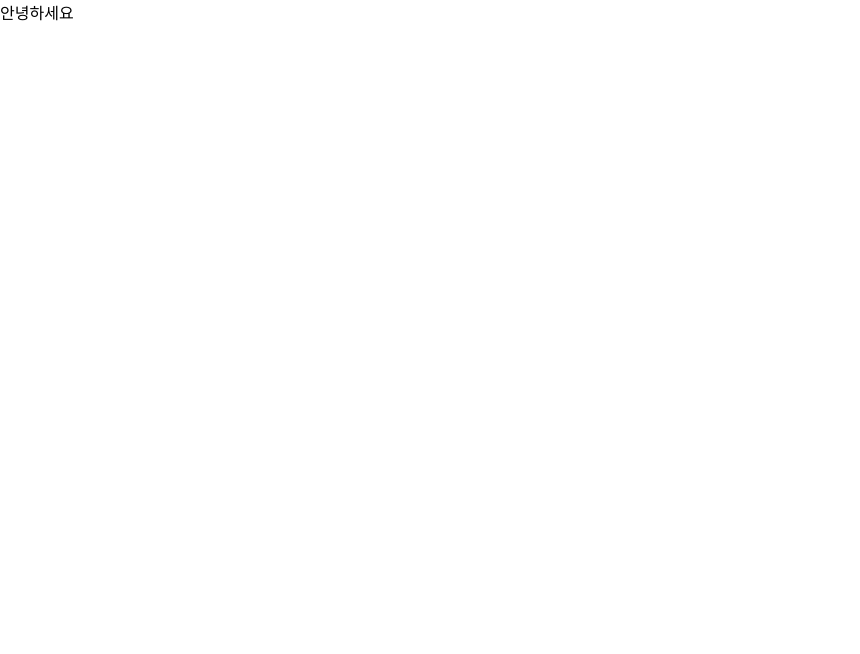
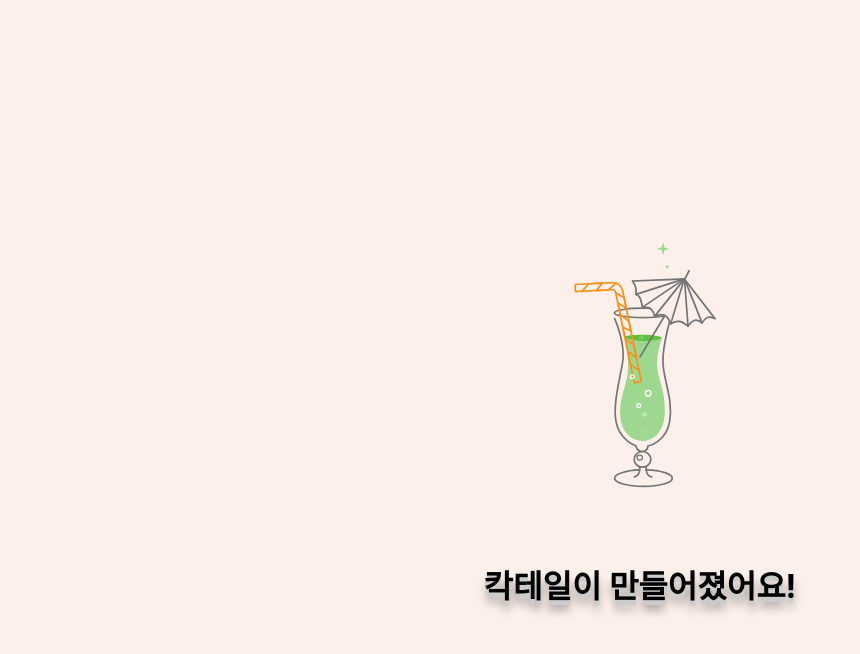
Before and after one commit to Quick-Project/BMTI-DLink, a React (Create React App) app: page / in a window 1280 px wide. Shown: the top 654 px of the page, without its empty margins (0-860 px from the left). Built offline with nearby package versions, Linux system fonts and the light colour scheme; the HTML template or start-up script is replaced by a standard one.

Commit message:
🍹 style : 폰트 애니메이션 추가

```diff
--- a/src/App.js
+++ b/src/App.js
@@ -1,6 +1,7 @@
 import React from 'react';
+import Loading from './components/Loading';
 
 function App() {
-  return <div>안녕하세요</div>;
+  return <Loading />;
 }
 export default App;
--- a/src/components/Loading.js
+++ b/src/components/Loading.js
@@ -1,6 +1,6 @@
 import React, { useEffect, useState } from 'react';
 import Lottie from 'react-lottie';
-import styled from 'styled-components';
+import styled, { keyframes } from 'styled-components';
 import animation from '../assets/animation/47127-glass-of-cocktail.json';
 
 const Background = styled.div`
@@ -11,9 +11,34 @@ const Background = styled.div`
   width: 100vw;
   height: 100vh;
   background-color: rgb(253, 240, 234);
-  > div {
-    font-size: 32px;
-  }
+`;
+
+const bounce = keyframes`
+    100% {
+        top: -5px;
+        text-shadow: 0 1px 0 #CCC,
+                 0 2px 0 #CCC,
+                 0 3px 0 #CCC,
+                 0 4px 0 #CCC,
+                 0 5px 0 #CCC,
+                 0 6px 0 #CCC,
+                 0 7px 0 #CCC,
+                 0 8px 0 #CCC,
+                 0 9px 0 #CCC,
+                 0 50px 25px rgba(0, 0, 0, .2);
+
+    }
+`;
+
+const Ment = styled.div`
+  transform: translate(0%, -35%);
+  font-size: 32px;
+  font-weight: 700;
+  position: relative;
+  text-shadow: 0 1px 0 #ccc, 0 2px 0 #ccc, 0 3px 0 #ccc, 0 4px 0 #ccc,
+    0 5px 0 #ccc, 0 6px 0 transparent, 0 7px 0 transparent, 0 8px 0 transparent,
+    0 9px 0 transparent, 0 10px 10px rgba(0, 0, 0, 0.4);
+  animation: ${bounce} 0.4s ease-in-out infinite alternate;
 `;
 
 const Loading = () => {
@@ -35,7 +60,7 @@ const Loading = () => {
   return (
     <Background>
       <Lottie options={defaultOptions} width="400px" height="400px"></Lottie>
-      <div>{text}</div>
+      <Ment>{text}</Ment>
     </Background>
   );
 };
```
